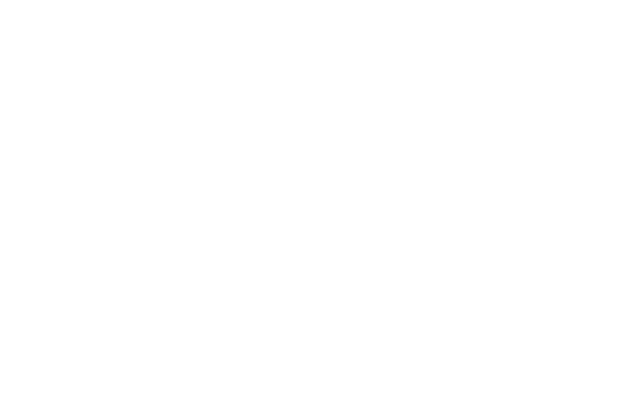
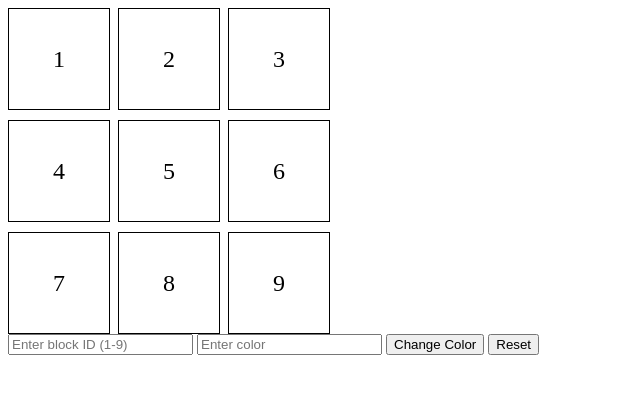
Before and after one commit to acciojob/Replit-Asian-Paints-AnkitYadav0809, a website: page main.html in a window 1280 px wide. Shown: the whole page, without its empty margins (0-640 px from the left). Drawn offline with Linux system fonts and the light colour scheme.

Commit message:
created a submission

```diff
--- a/main.html
+++ b/main.html
@@ -1,16 +1,45 @@
 <!DOCTYPE html>
+<html lang="en">
+<head>
+    <meta charset="UTF-8">
+    <meta name="viewport" content="width=device-width, initial-scale=1.0">
+    <title>Asian Paints Grid</title>
+    <style>
+        #grid-container {
+            display: grid;
+            grid-template-columns: repeat(3, 100px);
+            grid-gap: 10px;
+        }
+        .grid-item {
+            width: 100px;
+            height: 100px;
+            border: 1px solid #000;
+            display: flex;
+            align-items: center;
+            justify-content: center;
+            font-size: 24px;
+        }
+    </style>
+</head>
+<body>
 
-<html>
+<div id="grid-container">
+    <div class="grid-item" id="1">1</div>
+    <div class="grid-item" id="2">2</div>
+    <div class="grid-item" id="3">3</div>
+    <div class="grid-item" id="4">4</div>
+    <div class="grid-item" id="5">5</div>
+    <div class="grid-item" id="6">6</div>
+    <div class="grid-item" id="7">7</div>
+    <div class="grid-item" id="8">8</div>
+    <div class="grid-item" id="9">9</div>
+</div>
 
-<head>
-	<link rel="stylesheet" href="styles.css">
-</head>
+<input type="number" id="block_id" placeholder="Enter block ID (1-9)">
+<input type="text" id="colour_id" placeholder="Enter color">
+<button id="change_button">Change Color</button>
+<button id="Reset">Reset</button>
 
-<body>
-	<!-- the entire body must be written by student -->
-    <script type="text/javascript" src="./script.js">
-</script>
-
+<script src="script.js"></script>
 </body>
-
 </html>
--- a/script.js
+++ b/script.js
@@ -1 +1,27 @@
 //your JS code here. If required.
+document.getElementById('change_button').addEventListener('click', function() {
+    const blockId = document.getElementById('block_id').value;
+    const color = document.getElementById('colour_id').value;
+
+    // Set all grid items to transparent
+    const gridItems = document.querySelectorAll('.grid-item');
+    gridItems.forEach(item => {
+        item.style.backgroundColor = 'transparent';
+    });
+
+    // Change the background color of the specified grid item
+    const selectedItem = document.getElementById(blockId);
+    if (selectedItem) {
+        selectedItem.style.backgroundColor = color;
+    } else {
+        alert('Invalid Block ID');
+    }
+});
+
+// Reset button functionality
+document.getElementById('Reset').addEventListener('click', function() {
+    const gridItems = document.querySelectorAll('.grid-item');
+    gridItems.forEach(item => {
+        item.style.backgroundColor = 'transparent';
+    });
+});
```
